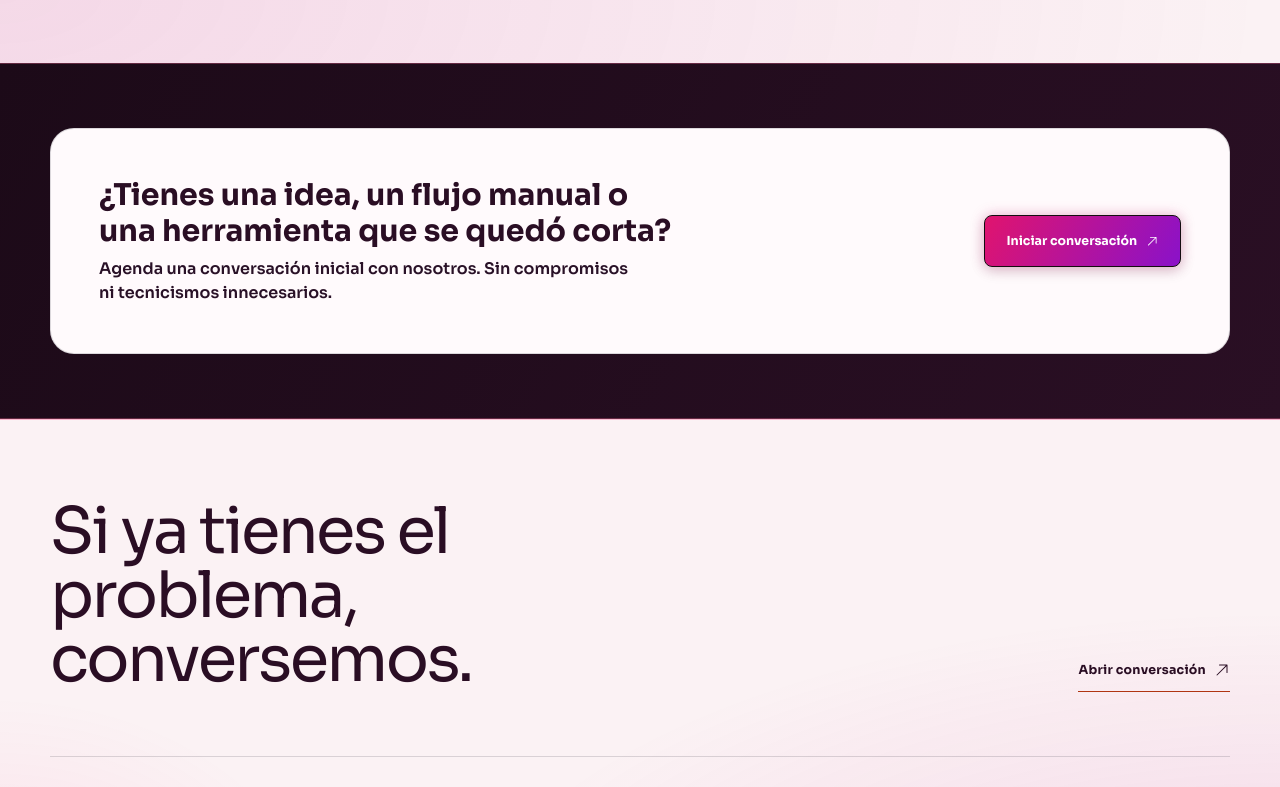
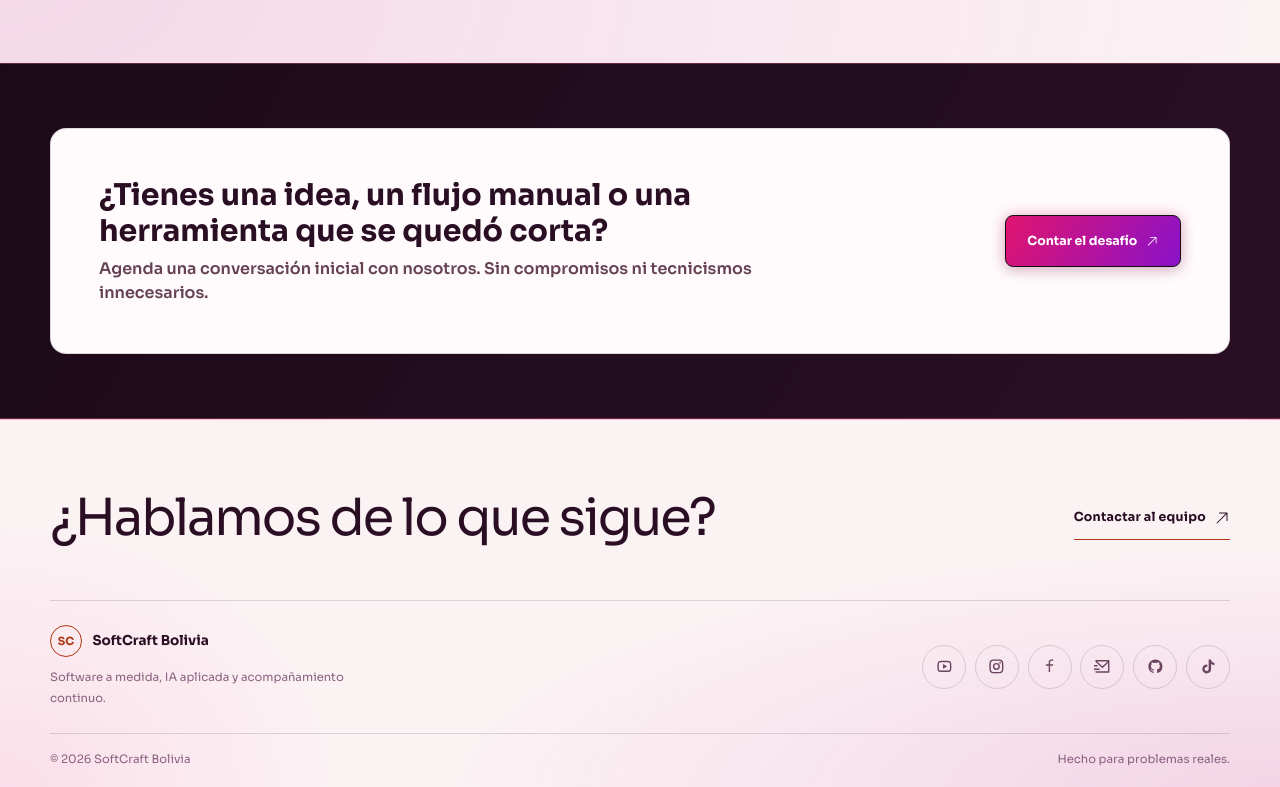
Before and after one commit to Soft-Craft-Bol/web-softcraft, a Next.js app: page / in a window 1280 px wide. Shown: the part 2340-3127 px from the top of the page. Built offline with nearby package versions, Linux system fonts and the light colour scheme.

Commit message:
feat: update call-to-action phrases for improved engagement and clarity across multiple pages

```diff
--- a/components/Footer.js
+++ b/components/Footer.js
@@ -8,10 +8,10 @@ const Footer = () => {
       <div className="site-container">
         <div className="footer-cta">
           <div>
-            <h2>Si ya tienes el problema, conversemos.</h2>
+            <h2>¿Hablamos de lo que sigue?</h2>
           </div>
           <Link href="/contact" className="text-link text-link-light">
-            Abrir conversación <HiArrowUpRight aria-hidden="true" />
+            Contactar al equipo <HiArrowUpRight aria-hidden="true" />
           </Link>
         </div>
 
--- a/pages/about/index.js
+++ b/pages/about/index.js
@@ -52,7 +52,7 @@ const About = () => {
               SoftCraft Bolivia es un estudio de desarrollo de software e ingeniería digital. Ayudamos a empresas, instituciones y fundadores a transformar problemas complejos en herramientas útiles, estables y preparadas para el futuro.
             </p>
             <Link href="/contact" className="text-link inline-flex items-center gap-1.5 font-semibold text-[var(--sc-accent)] hover:text-[var(--sc-accent-hot)]">
-              <span>Iniciar conversación</span>
+              <span>Presentar un desafío</span>
               <HiArrowUpRight aria-hidden="true" />
             </Link>
           </div>
@@ -127,7 +127,7 @@ const About = () => {
 
       {/* Franja CTA */}
       <section className="page-section about-cta-section pt-8">
-        <div className="site-container about-cta-inner flex flex-col sm:flex-row items-center justify-between gap-6 p-8 sm:p-10 rounded-2xl border border-[var(--sc-line)] bg-[var(--sc-surface)]">
+        <div className="site-container page-cta about-cta-inner flex flex-col sm:flex-row items-center justify-between gap-6 p-8 sm:p-10 rounded-2xl border border-[var(--sc-line)] bg-[var(--sc-surface)]">
           <div className="space-y-1 text-center sm:text-left">
             <h2 className="text-xl sm:text-2xl font-bold text-[var(--sc-ink)]">
               Trae un problema concreto, no un documento perfecto.
@@ -137,7 +137,7 @@ const About = () => {
             </p>
           </div>
           <Link href="/contact" className="button-primary flex-shrink-0">
-            <span>Conversar con nosotros</span>
+            <span>Definir el siguiente paso</span>
             <HiArrowUpRight aria-hidden="true" />
           </Link>
         </div>
--- a/pages/index.js
+++ b/pages/index.js
@@ -151,7 +151,7 @@ const Home = () => {
 
       {/* Franja de contacto final */}
       <section className="page-section home-contact-band py-16">
-        <div className="site-container contact-band-inner flex flex-col md:flex-row items-center justify-between gap-8 p-8 md:p-12 rounded-3xl border border-[var(--sc-line)] bg-[var(--sc-surface)]">
+        <div className="site-container page-cta contact-band-inner flex flex-col md:flex-row items-center justify-between gap-8 p-8 md:p-12 rounded-3xl border border-[var(--sc-line)] bg-[var(--sc-surface)]">
           <div className="max-w-xl space-y-2 text-center md:text-left">
             <h2 className="text-2xl sm:text-3xl font-bold text-[var(--sc-ink)]">
               ¿Tienes una idea, un flujo manual o una herramienta que se quedó corta?
@@ -161,7 +161,7 @@ const Home = () => {
             </p>
           </div>
           <Link href="/contact" className="button-primary flex-shrink-0">
-            <span>Iniciar conversación</span>
+            <span>Contar el desafío</span>
             <HiArrowUpRight aria-hidden="true" />
           </Link>
         </div>
--- a/pages/process/index.js
+++ b/pages/process/index.js
@@ -40,7 +40,7 @@ const Process = () => {
 
       {/* Franja de transparencia */}
       <section className="page-section process-note-section pt-8">
-        <div className="site-container process-note-grid flex flex-col sm:flex-row items-center justify-between gap-6 p-8 sm:p-10 rounded-2xl border border-[var(--sc-line)] bg-[var(--sc-surface)]">
+        <div className="site-container page-cta process-note-grid flex flex-col sm:flex-row items-center justify-between gap-6 p-8 sm:p-10 rounded-2xl border border-[var(--sc-line)] bg-[var(--sc-surface)]">
           <div className="space-y-1 text-center sm:text-left">
             <h2 className="text-xl sm:text-2xl font-bold text-[var(--sc-ink)]">
               El alcance se define con rigor y honestidad.
@@ -50,7 +50,7 @@ const Process = () => {
             </p>
           </div>
           <Link href="/contact" className="button-primary flex-shrink-0">
-            <span>Conversar requerimientos</span>
+            <span>Definir próximos pasos</span>
             <HiArrowUpRight aria-hidden="true" />
           </Link>
         </div>
--- a/pages/services/index.js
+++ b/pages/services/index.js
@@ -40,7 +40,7 @@ const Services = () => {
 
       {/* Franja CTA */}
       <section className="page-section service-cta-section pt-8">
-        <div className="site-container service-cta-grid flex flex-col sm:flex-row items-center justify-between gap-6 p-8 sm:p-10 rounded-2xl border border-[var(--sc-line)] bg-[var(--sc-surface)]">
+        <div className="site-container page-cta service-cta-grid flex flex-col sm:flex-row items-center justify-between gap-6 p-8 sm:p-10 rounded-2xl border border-[var(--sc-line)] bg-[var(--sc-surface)]">
           <div className="space-y-1 text-center sm:text-left">
             <h2 className="text-xl sm:text-2xl font-bold text-[var(--sc-ink)]">
               ¿No tienes certeza de cuál servicio encaja mejor?
@@ -50,7 +50,7 @@ const Services = () => {
             </p>
           </div>
           <Link href="/contact" className="button-primary flex-shrink-0">
-            <span>Iniciar diagnóstico</span>
+            <span>Agendar diagnóstico</span>
             <HiArrowUpRight aria-hidden="true" />
           </Link>
         </div>
--- a/pages/team/index.js
+++ b/pages/team/index.js
@@ -40,7 +40,7 @@ const Team = () => {
 
       {/* Franja CTA */}
       <section className="page-section team-cta-section pt-8">
-        <div className="site-container team-cta-inner flex flex-col sm:flex-row items-center justify-between gap-6 p-8 sm:p-10 rounded-2xl border border-[var(--sc-line)] bg-[var(--sc-surface)]">
+        <div className="site-container page-cta team-cta-inner flex flex-col sm:flex-row items-center justify-between gap-6 p-8 sm:p-10 rounded-2xl border border-[var(--sc-line)] bg-[var(--sc-surface)]">
           <div className="space-y-1 text-center sm:text-left">
             <h2 className="text-xl sm:text-2xl font-bold text-[var(--sc-ink)]">
               ¿Listo para sumar nuestro equipo a tu próximo desafío?
@@ -50,7 +50,7 @@ const Team = () => {
             </p>
           </div>
           <Link href="/contact" className="button-primary flex-shrink-0">
-            <span>Iniciar conversación</span>
+            <span>Coordinar una sesión</span>
             <HiArrowUpRight aria-hidden="true" />
           </Link>
         </div>
--- a/pages/testimonials/index.js
+++ b/pages/testimonials/index.js
@@ -40,7 +40,7 @@ const Testimonials = () => {
 
       {/* Franja CTA */}
       <section className="page-section testimonials-cta-section pt-8">
-        <div className="site-container testimonials-cta-inner flex flex-col sm:flex-row items-center justify-between gap-6 p-8 sm:p-10 rounded-2xl border border-[var(--sc-line)] bg-[var(--sc-surface)]">
+        <div className="site-container page-cta testimonials-cta-inner flex flex-col sm:flex-row items-center justify-between gap-6 p-8 sm:p-10 rounded-2xl border border-[var(--sc-line)] bg-[var(--sc-surface)]">
           <div className="space-y-1 text-center sm:text-left">
             <h2 className="text-xl sm:text-2xl font-bold text-[var(--sc-ink)]">
               ¿Listo para convertir tu proceso en una experiencia exitosa?
@@ -50,7 +50,7 @@ const Testimonials = () => {
             </p>
           </div>
           <Link href="/contact" className="button-primary flex-shrink-0">
-            <span>Iniciar contacto</span>
+            <span>Hablemos de tu proyecto</span>
             <HiArrowUpRight aria-hidden="true" />
           </Link>
         </div>
--- a/pages/work/index.js
+++ b/pages/work/index.js
@@ -40,7 +40,7 @@ const Work = () => {
 
       {/* Franja CTA */}
       <section className="page-section work-cta-section pt-8">
-        <div className="site-container work-cta-inner flex flex-col sm:flex-row items-center justify-between gap-6 p-8 sm:p-10 rounded-2xl border border-[var(--sc-line)] bg-[var(--sc-surface)]">
+        <div className="site-container page-cta work-cta-inner flex flex-col sm:flex-row items-center justify-between gap-6 p-8 sm:p-10 rounded-2xl border border-[var(--sc-line)] bg-[var(--sc-surface)]">
           <div className="space-y-1 text-center sm:text-left">
             <h2 className="text-xl sm:text-2xl font-bold text-[var(--sc-ink)]">
               ¿Tu desafío operativo puede ser el próximo desarrollo?
@@ -50,7 +50,7 @@ const Work = () => {
             </p>
           </div>
           <Link href="/contact" className="button-primary flex-shrink-0">
-            <span>Cuéntanos tu idea</span>
+            <span>Contar el contexto</span>
             <HiArrowUpRight aria-hidden="true" />
           </Link>
         </div>
--- a/styles/personality.css
+++ b/styles/personality.css
@@ -162,7 +162,18 @@ input, textarea { caret-color: var(--sc-pink); }
 .home-process-section { background: radial-gradient(ellipse at 0% 90%, rgba(200, 30, 142, 0.12), transparent 70%), var(--sc-bg); }
 .home-contact-band { background: linear-gradient(120deg, #1c0a18, #2a0f24); border-block: 1px solid rgba(255, 111, 157, 0.3); }
 .home-contact-band p { color: #fff3ec; }
-.home-contact-band .contact-band-inner p { color: #291127; }
+.home-contact-band .contact-band-inner p { color: var(--sc-muted); }
+.page-cta {
+  display: flex;
+  align-items: center;
+  justify-content: space-between;
+  gap: 1.5rem;
+  min-height: 148px;
+  border-radius: 1rem;
+}
+.page-cta > div:first-child { max-width: 58ch; }
+.page-cta h2 { max-width: 28ch; }
+.page-cta p { max-width: 58ch; }
 .home-contact-band .button-primary { box-shadow: 0 0 24px rgba(255, 46, 136, 0.4); }
 .content-page { overflow: clip; padding-block: 0; }
 .page-intro-section { padding-block: clamp(4rem, 8vw, 7rem); }
@@ -415,6 +426,13 @@ input, textarea { caret-color: var(--sc-pink); }
     var(--sc-bg);
 }
 
+.site-footer { padding-top: clamp(3rem, 6vw, 4.5rem); }
+.site-footer .footer-cta { align-items: center; padding-bottom: clamp(2.5rem, 5vw, 3.5rem); }
+.site-footer .footer-cta h2 { max-width: 18ch; font-size: clamp(1.8rem, 4vw, 3.6rem); }
+.site-footer .footer-bottom { padding-block: 1.5rem; }
+
+:root[data-theme='light'] .home-contact-band .contact-band-inner p { color: #654354; }
+
 :root[data-theme='light'] .page-intro-section::after { opacity: 0.9; }
 :root[data-theme='light'] .signal-row,
 :root[data-theme='light'] .team-row { background: #fffafc; color: #2a0e24; box-shadow: 0 8px 28px rgba(160, 26, 122, 0.12); }
```
